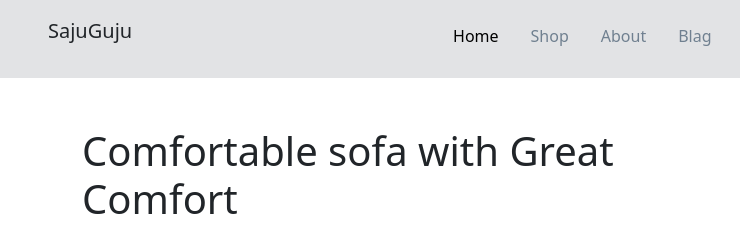
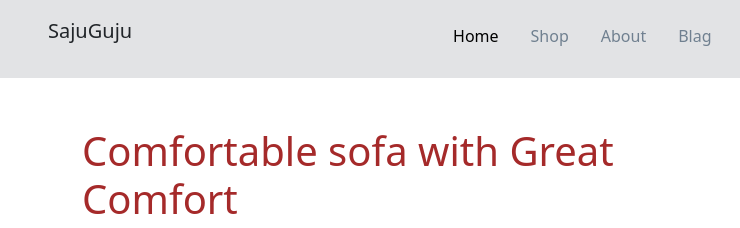
Before and after one commit to superfantasy002/Frontend-project, a plain HTML site: page project-01/index.html in a window 1280 px wide. Shown: the top 228 px of the page, 0-740 px from the left. Drawn offline with nearby package versions, Linux system fonts and the light colour scheme.

Commit message:
update title

```diff
--- a/project-01/index.html
+++ b/project-01/index.html
@@ -3,7 +3,7 @@
 <head>
     <meta charset="UTF-8">
     <meta name="viewport" content="width=device-width, initial-scale=1.0">
-    <title>Document</title>
+    <title>Ecommerce store</title>
     <link rel="stylesheet" href="style.css">
     <link
       href="https://cdn.jsdelivr.net/npm/bootstrap@5.3.3/dist/css/bootstrap.min.css"
@@ -68,7 +68,7 @@
         <div>
           <img src="" alt="" />
           <div>
-            <h1>Comfortable sofa with Great Comfort</h1>
+            <h1 class="home-title">Comfortable sofa with Great Comfort</h1>
             <p>
               Lorem Ipsum is simply dummy text of the printing and typesetting
               industry. Lorem Ipsum has been the industry's standard dummy text
--- a/project-01/style.css
+++ b/project-01/style.css
@@ -4,6 +4,6 @@
     padding-top: 10px;
     padding-bottom: 10px;
 }
-.col{
-
+.home-title{
+    color: brown;
 }
```
